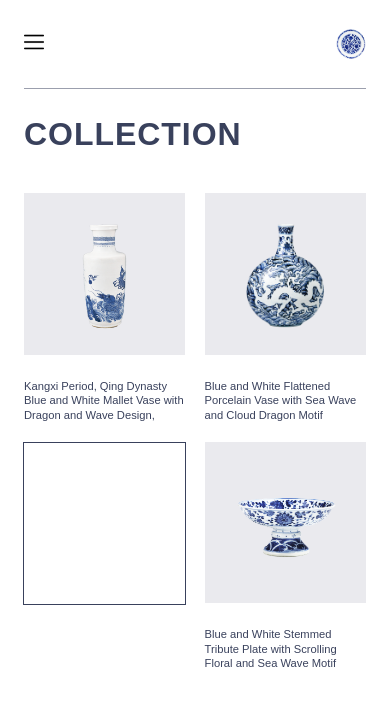
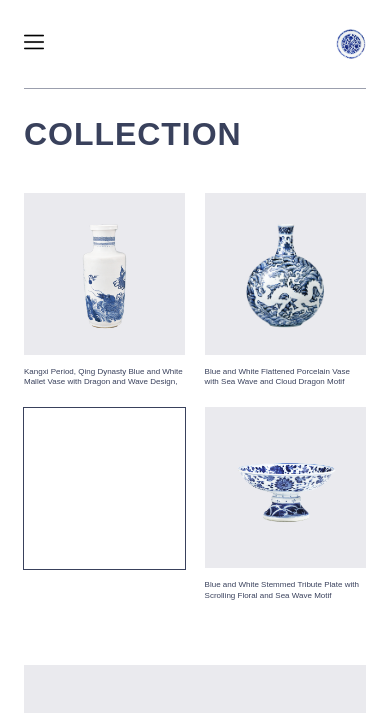
Before and after one commit to JLB-Gaming/sourceweb, a plain HTML site: page cshowcase.html in a window 390 px wide. Shown: the top 713 px of the page. Drawn offline with Linux system fonts and the light colour scheme; grey boxes are pictures that could not be loaded.

Commit message:
Apr.3 .square-label UPDATE
I adjust the margin-top and the font-size using clamp so its more responsive

```diff
--- a/css/style.css
+++ b/css/style.css
@@ -1828,8 +1828,8 @@ html, body {
 }
 
 .square-label {
-  margin-top: 1.5rem;
-  font-size: 0.7rem;
+  margin-top: clamp(0.75rem, 2vw, 1.5rem); /* responsive top margin */
+  font-size: clamp(0.5rem, 1.5vw, 0.7rem);
   line-height: 1.3;
   color: #39415C;
   font-family: 'Gotham', sans-serif;
```
